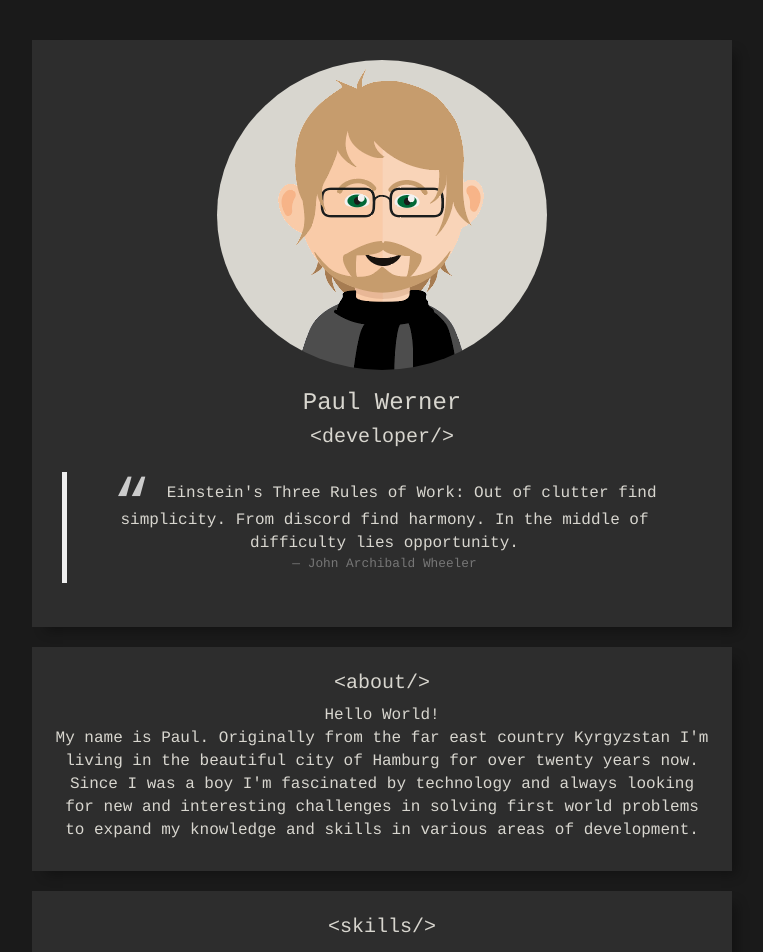
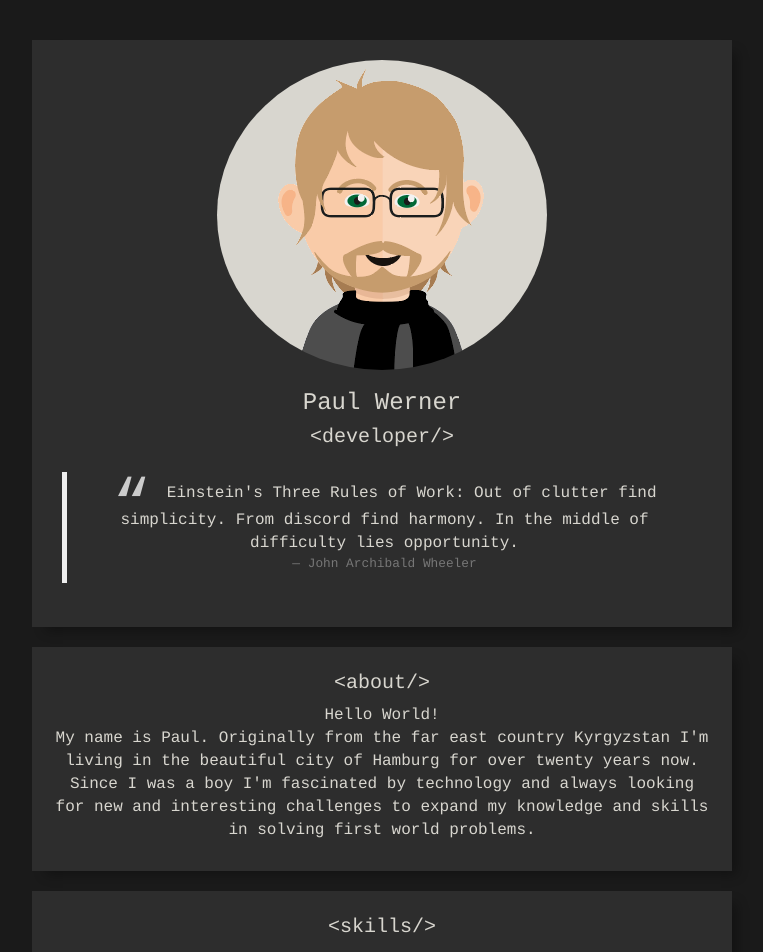
Before and after one commit to pashc/website, a Vue app: page / in a window 1280 px wide. Shown: the top 952 px of the page, without its empty margins (258-1021 px from the left). Built offline with nearby package versions, Linux system fonts and the light colour scheme.

Commit message:
rewrote about

```diff
--- a/src/components/About.vue
+++ b/src/components/About.vue
@@ -11,14 +11,14 @@
 <script>
     export default {
         name: "About",
-    data () {
+        data() {
             return {
                 title: "about",
                 greetings: "Hello World!",
                 text: "My name is Paul. Originally from the far east country Kyrgyzstan I'm living in the " +
                 "beautiful city of Hamburg for over twenty years now. Since I was a boy I'm fascinated by technology " +
-        "and always looking for new and interesting challenges in solving first world problems to expand " +
-        "my knowledge and skills in various areas of development."
+                "and always looking for new and interesting challenges to expand my knowledge and skills " +
+                "in solving first world problems."
             }
         }
     }
```
Lines whose indentation alone changed are shown as unchanged.
